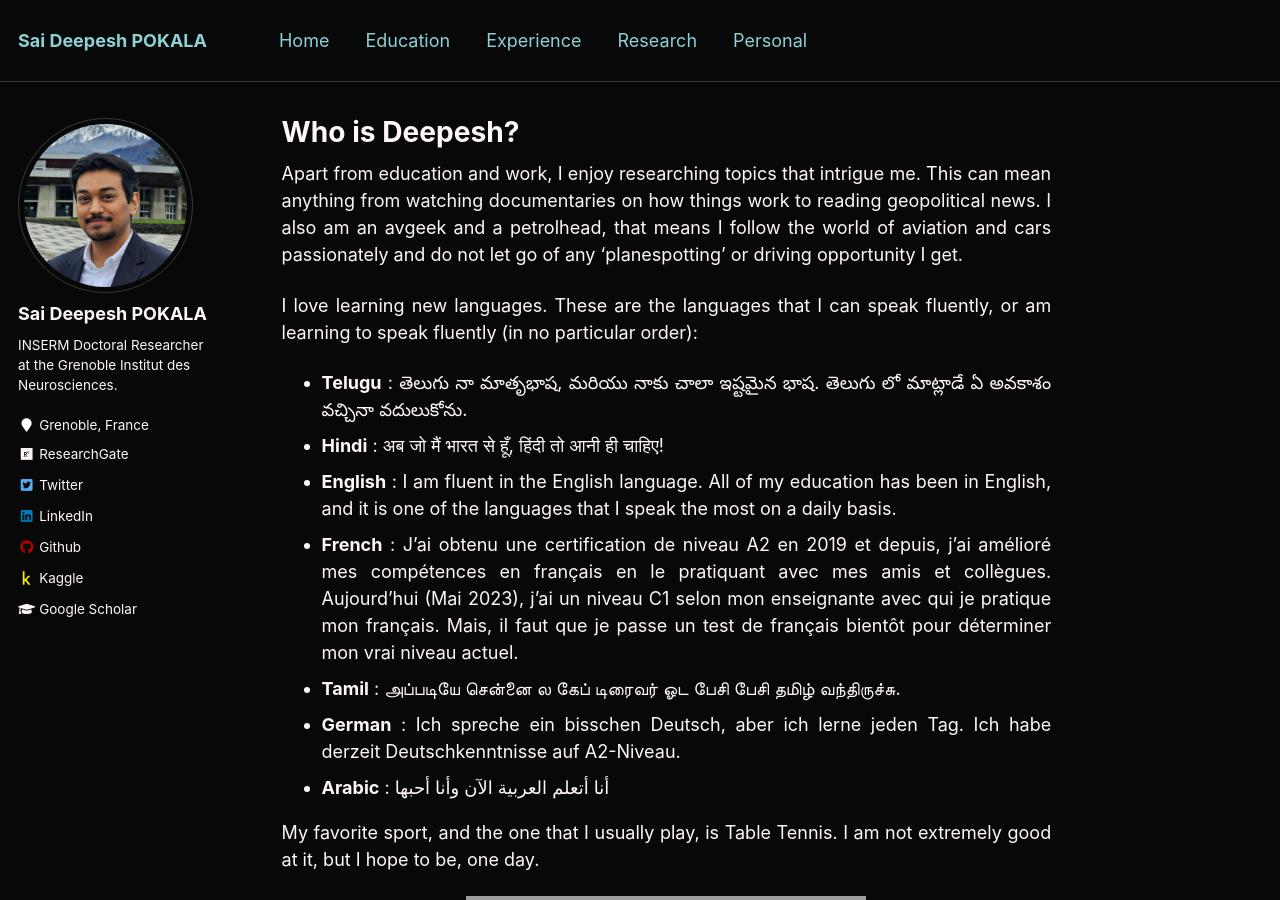
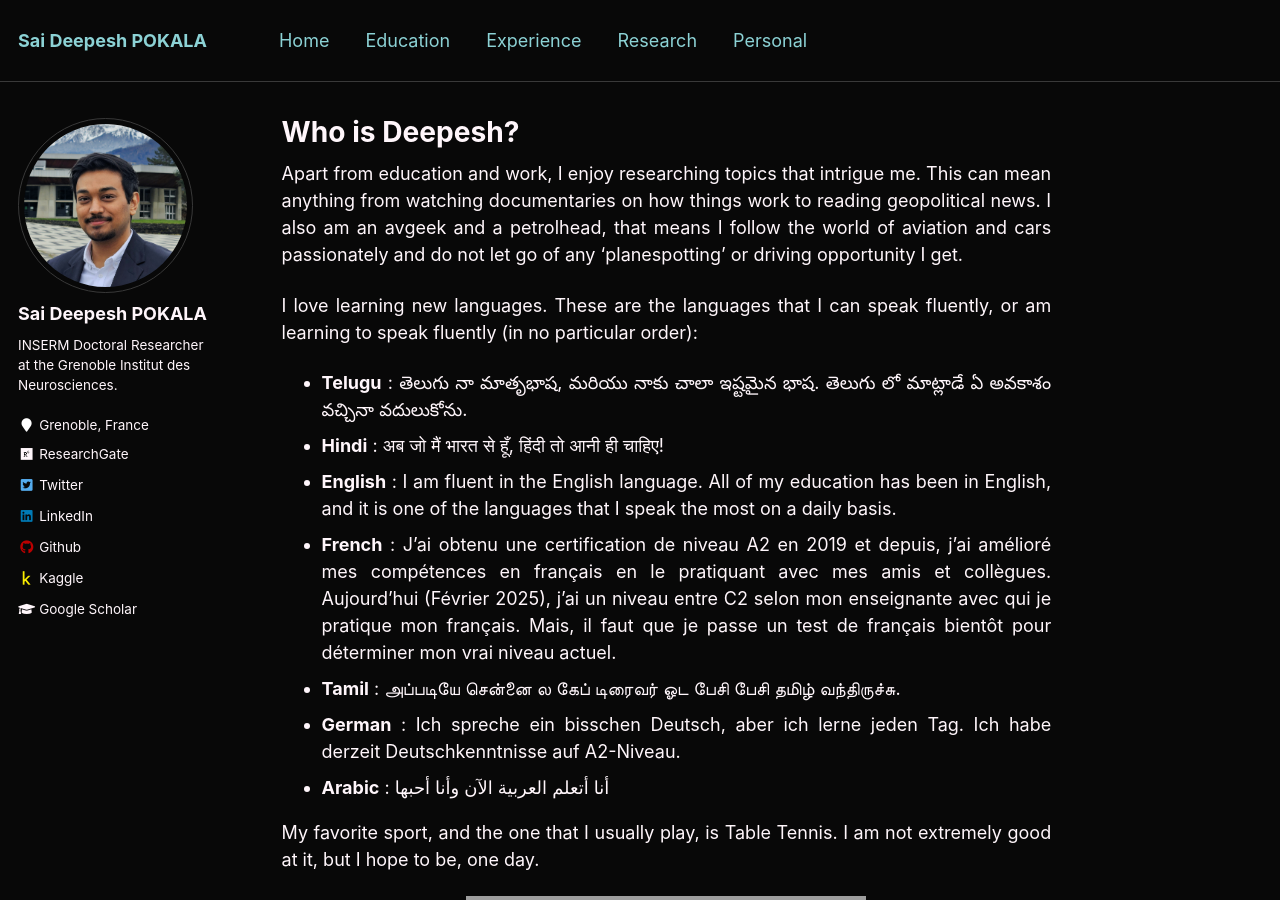
Before and after one commit to saideepesh/saideepesh.github.io, a Jekyll site: the page built from _pages/personal.md, in a window 1280 px wide and 900 px high. Built offline with Jekyll 4.4.1, drawn with Linux system fonts in a browser that asks for light colours.

Commit message:
Update personal.md
french update

```diff
--- a/_pages/personal.md
+++ b/_pages/personal.md
@@ -12,7 +12,7 @@ I love learning new languages. These are the languages that I can speak fluently
 - **Telugu**      : తెలుగు నా మాతృభాష, మరియు నాకు చాలా ఇష్టమైన భాష. తెలుగు లో మాట్లాడే ఏ అవకాశం వచ్చినా వదులుకోను.
 - **Hindi**       : अब जो मैं भारत से हूँ, हिंदी तो आनी ही चाहिए!
 - **English**     : I am fluent in the English language. All of my education has been in English, and it is one of the languages that I speak the most on a daily basis.
-- **French**      : J'ai obtenu une certification de niveau A2 en 2019 et depuis, j'ai amélioré mes compétences en français en le pratiquant avec mes amis et collègues. Aujourd'hui (Mai 2023), j'ai un niveau C1 selon mon enseignante avec qui je pratique mon français. Mais, il faut que je passe un test de français bientôt pour déterminer mon vrai niveau actuel.
+- **French**      : J'ai obtenu une certification de niveau A2 en 2019 et depuis, j'ai amélioré mes compétences en français en le pratiquant avec mes amis et collègues. Aujourd'hui (Février 2025), j'ai un niveau entre C2 selon mon enseignante avec qui je pratique mon français. Mais, il faut que je passe un test de français bientôt pour déterminer mon vrai niveau actuel.
 - **Tamil**       : அப்படியே சென்னை ல கேப் டிரைவர் ஓட பேசி பேசி தமிழ் வந்திருச்சு.
 - **German**      : Ich spreche ein bisschen Deutsch, aber ich lerne jeden Tag. Ich habe derzeit Deutschkenntnisse auf A2-Niveau.
 - **Arabic**      : أنا أتعلم العربية الآن وأنا أحبها
```
